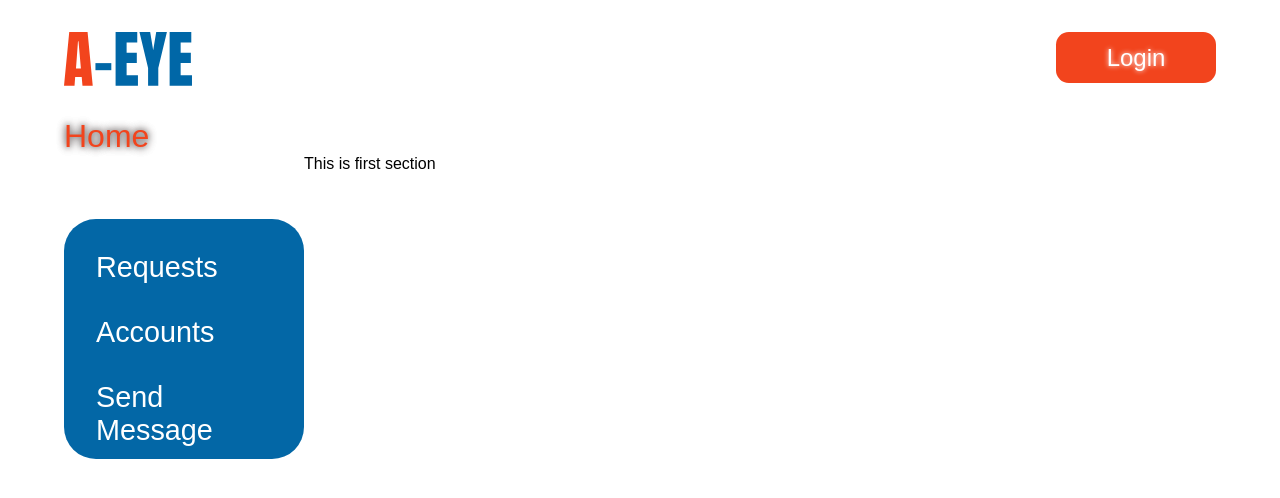
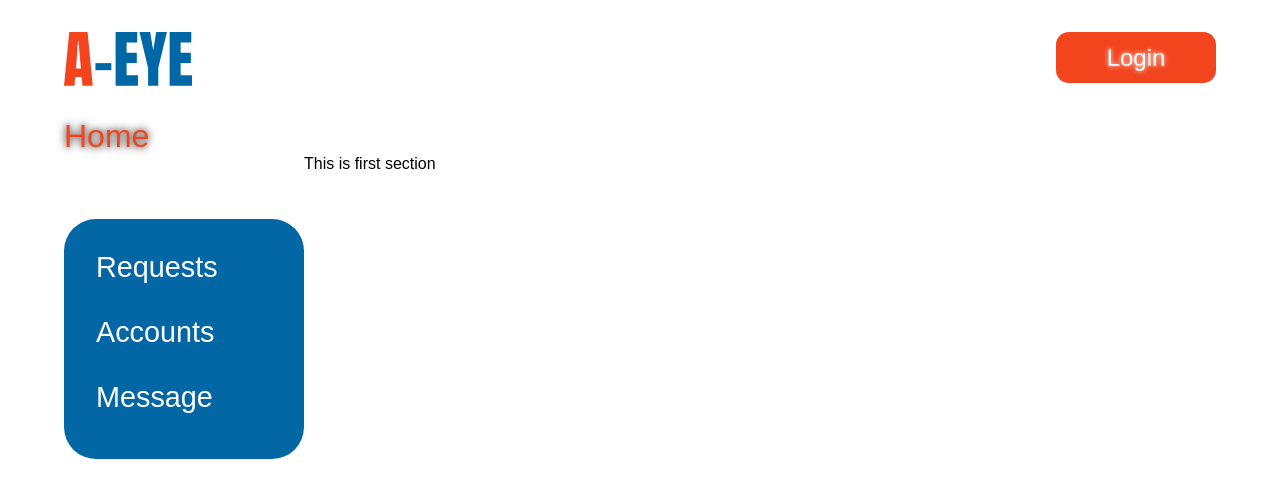
Before and after one commit to hassan-zein-aldeen/A-eye, a React (Create React App) app in the folder frontend/: page /AddUser in a window 1280 px wide. Shown: the top 498 px of the page. Built offline with nearby package versions, Linux system fonts and the light colour scheme; a web font is replaced by a local one.

Commit message:
frontend: editing admin bar

```diff
--- a/frontend/src/pages/AddUser/index.js
+++ b/frontend/src/pages/AddUser/index.js
@@ -178,7 +178,7 @@ const AddUser = () => {
             onClick={handleClick} data-target="requests" >Requests</a>
           <a href="#accounts" className={actveLink === '#accounts' ? 'active' : ''}
             onClick={handleClick} data-target="accounts" >Accounts</a>
-          <a href="#s_notif" onClick={handleClick} data-target="s_notif" >Send Message</a>
+          <a href="#s_notif" onClick={handleClick} data-target="s_notif" >Message</a>
         </div>
 
         <div className="admin_content">
```
